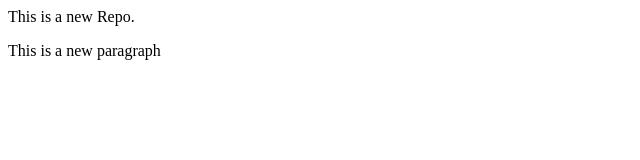
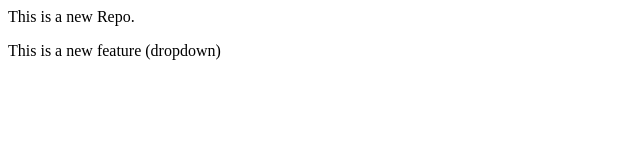
Before and after one commit to sagarjana00/LocalRepo, a plain HTML site: page index.html in a window 1280 px wide. Shown: the full height of the page, 0-640 px from the left. Drawn offline with Linux system fonts and the light colour scheme.

```diff
--- a/index.html
+++ b/index.html
@@ -1,2 +1,2 @@
 <p>This is a new Repo.</p>
-<p>This is a new paragraph</p>
+<p>This is a new feature (dropdown)</p>
```
